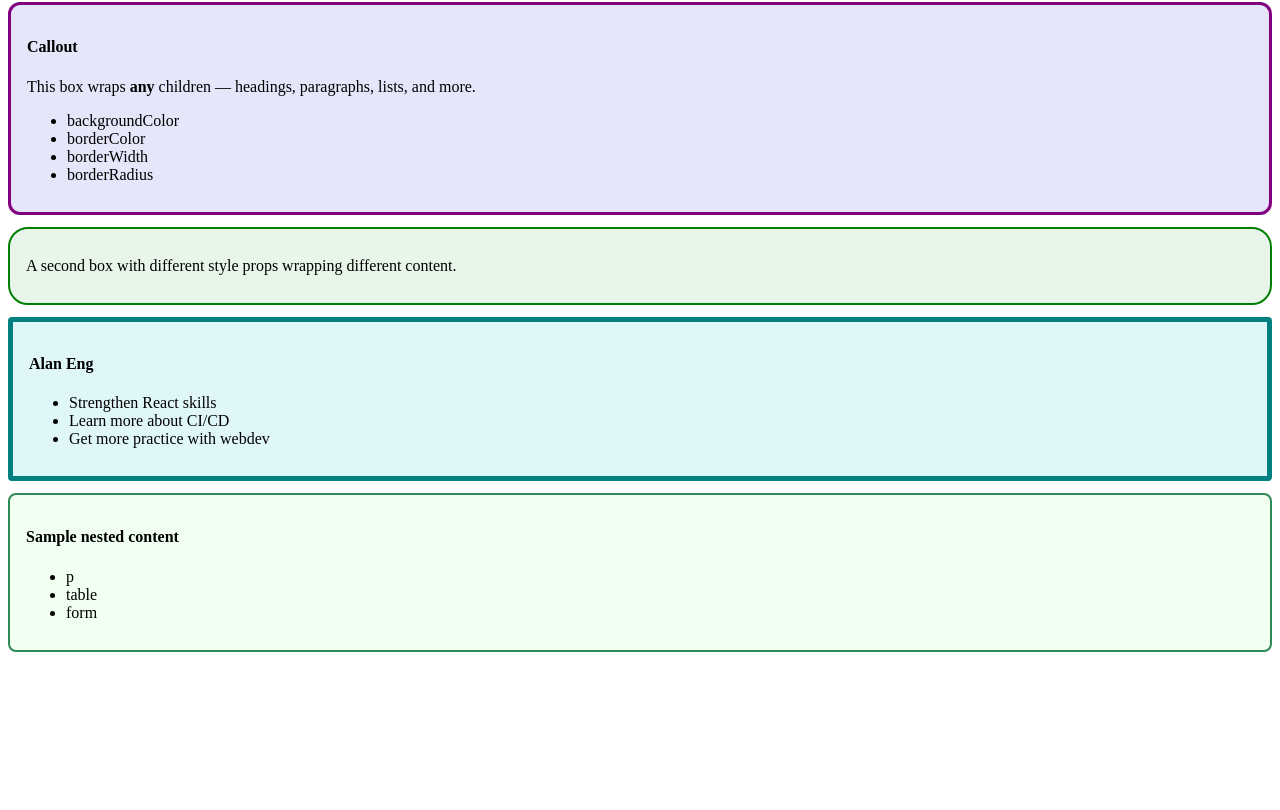
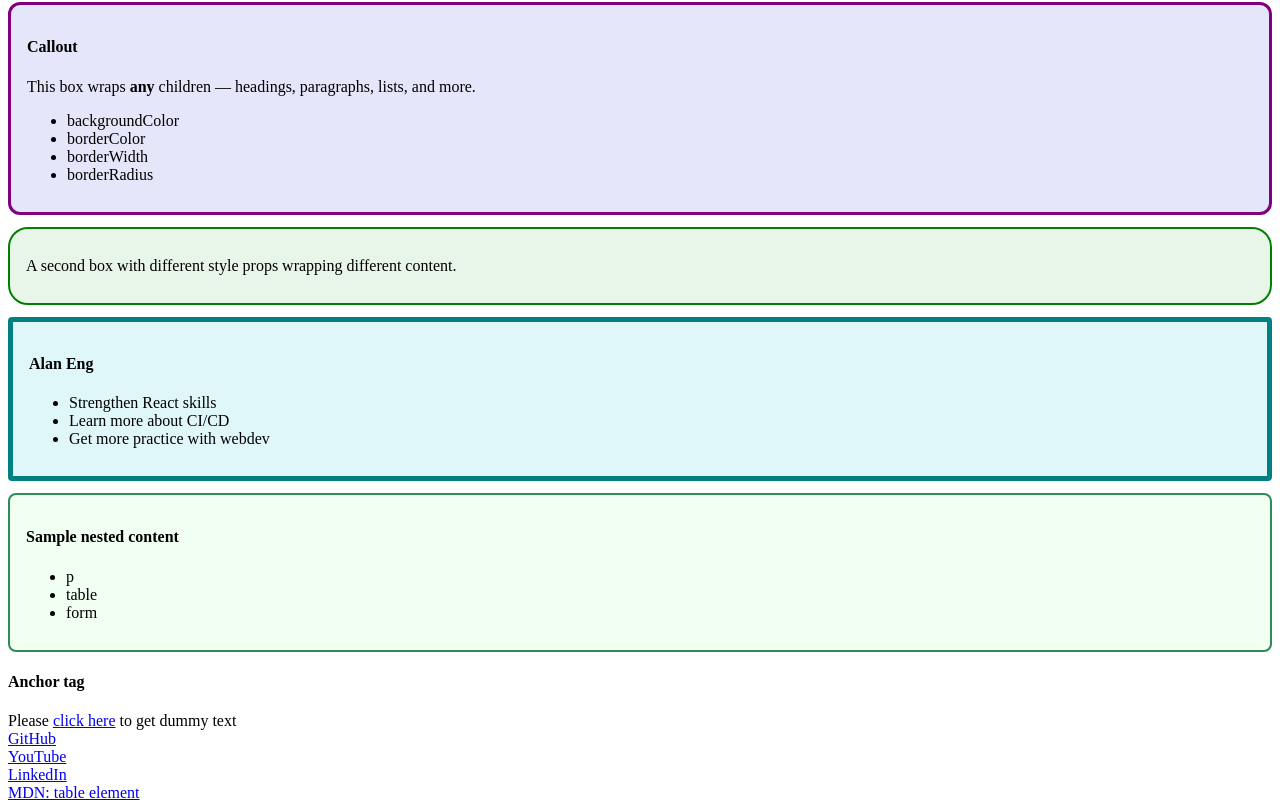
Before and after one commit to alaneng-neu/webdev-client, a Next.js app: page /labs/lab1 in a window 1280 px wide. Shown: the part 5606-6416 px from the top of the page. Before the commit the page ends 6270 px from the top, so only its background shows below. Built offline with nearby package versions, Linux system fonts and the light colour scheme.

Commit message:
Lab 1.3.9

```diff
--- /dev/null
+++ b/src/app/labs/lab1/AnchorTag.tsx
@@ -0,0 +1,33 @@
+export default function AnchorTag() {
+  return (
+    <>
+      <h4>Anchor tag</h4>
+      Please{" "}
+      <a href="https://www.lipsum.com" id="wd-lipsum">
+        click here
+      </a>{" "}
+      to get dummy text
+      <br />
+      <a href="https://github.com/jannunzi" id="wd-github">
+        GitHub
+      </a>
+      <br />
+      <a href="https://www.youtube.com" id="wd-your-link">
+        YouTube
+      </a>
+      <br />
+      <a
+        href="https://www.linkedin.com/in/alan-w-eng/"
+        id="wd-your-github"
+        target="_blank"
+        rel="noreferrer"
+      >
+        LinkedIn
+      </a>
+      <br />
+      <a href="https://developer.mozilla.org/en-US/docs/Web/HTML/Element/table" id="wd-ai-link">
+        MDN: table element
+      </a>
+    </>
+  );
+}
--- a/src/app/labs/lab1/page.tsx
+++ b/src/app/labs/lab1/page.tsx
@@ -6,6 +6,7 @@ import Images from "./Images";
 import Forms from "./forms/Forms";
 import HighlightedParagraphLab from "./HighlightedParagraph";
 import HighlightedBoxLab from "./HighlightedBox";
+import AnchorTag from "./AnchorTag";
 
 export default function Lab1() {
   return (
@@ -20,6 +21,7 @@ export default function Lab1() {
       <Forms />
       <HighlightedParagraphLab />
       <HighlightedBoxLab />
+      <AnchorTag />
       {/* do the next exercise here */}
     </div>
   );
```
